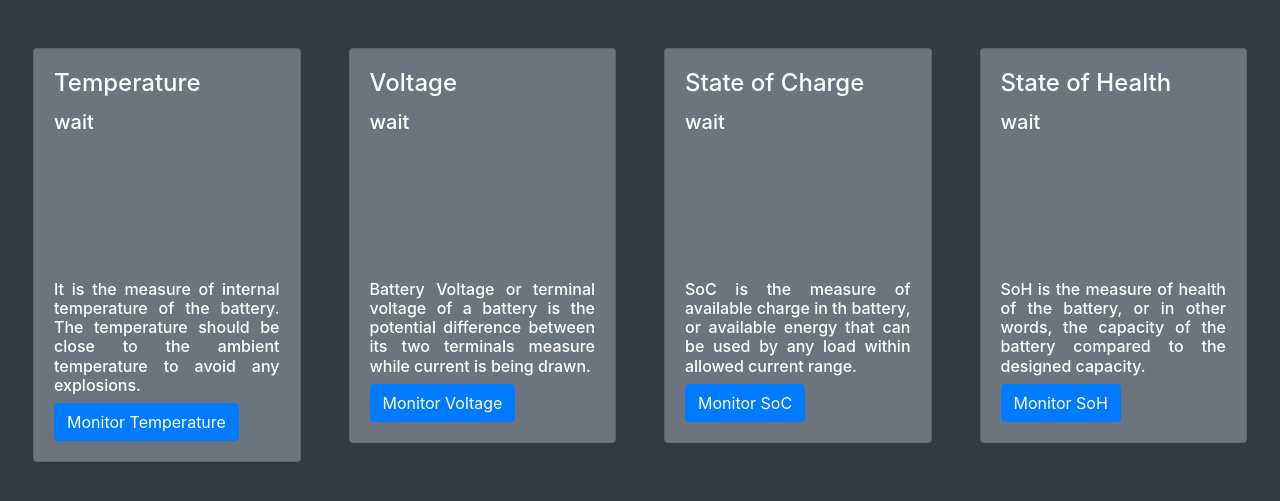
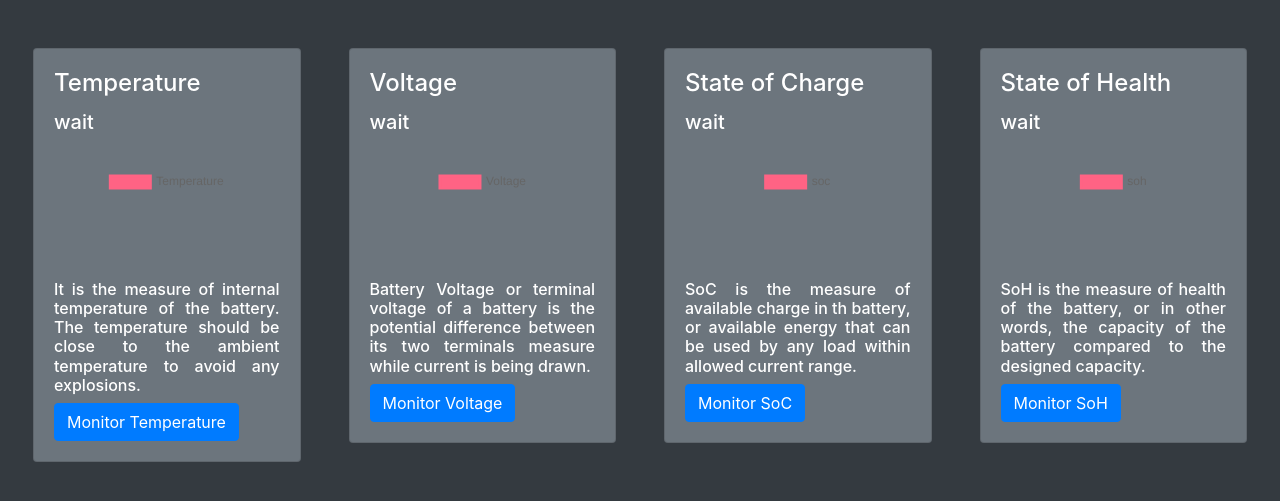
Before and after one commit to ayushvarshn/MajorProject, a Flask app: page / in a window 1280 px wide. Shown: the part 56-557 px from the top of the page. Run offline with Flask 2, Linux system fonts and the light colour scheme; data that the repository does not hold is empty; some libraries are stand-ins or nearby versions.

Commit message:
Update main.html

```diff
--- a/webapp/templates/main.html
+++ b/webapp/templates/main.html
@@ -131,13 +131,6 @@
                         mode: 'index',
                         intersect: false,
                     },
-                    hover: {
-                        mode: 'nearest',
-                        intersect: true
-                    },
-                    legend: {
-                        display: false
-                    },
                     scales: {
                         xAxes: [{
                             display: false,
@@ -177,13 +170,6 @@
                     tooltips: {
                         mode: 'index',
                         intersect: false,
-                    },
-                    hover: {
-                        mode: 'nearest',
-                        intersect: true
-                    },
-                    legend: {
-                        display: false
                     },
                     scales: {
                         xAxes: [{
@@ -225,13 +211,6 @@
                         mode: 'index',
                         intersect: false,
                     },
-                    hover: {
-                        mode: 'nearest',
-                        intersect: true
-                    },
-                    legend: {
-                        display: false
-                    },
                     scales: {
                         xAxes: [{
                             display: false,
@@ -271,13 +250,6 @@
                     tooltips: {
                         mode: 'index',
                         intersect: false,
-                    },
-                    hover: {
-                        mode: 'nearest',
-                        intersect: true
-                    },
-                    legend: {
-                        display: false
                     },
                     scales: {
                         xAxes: [{
```
